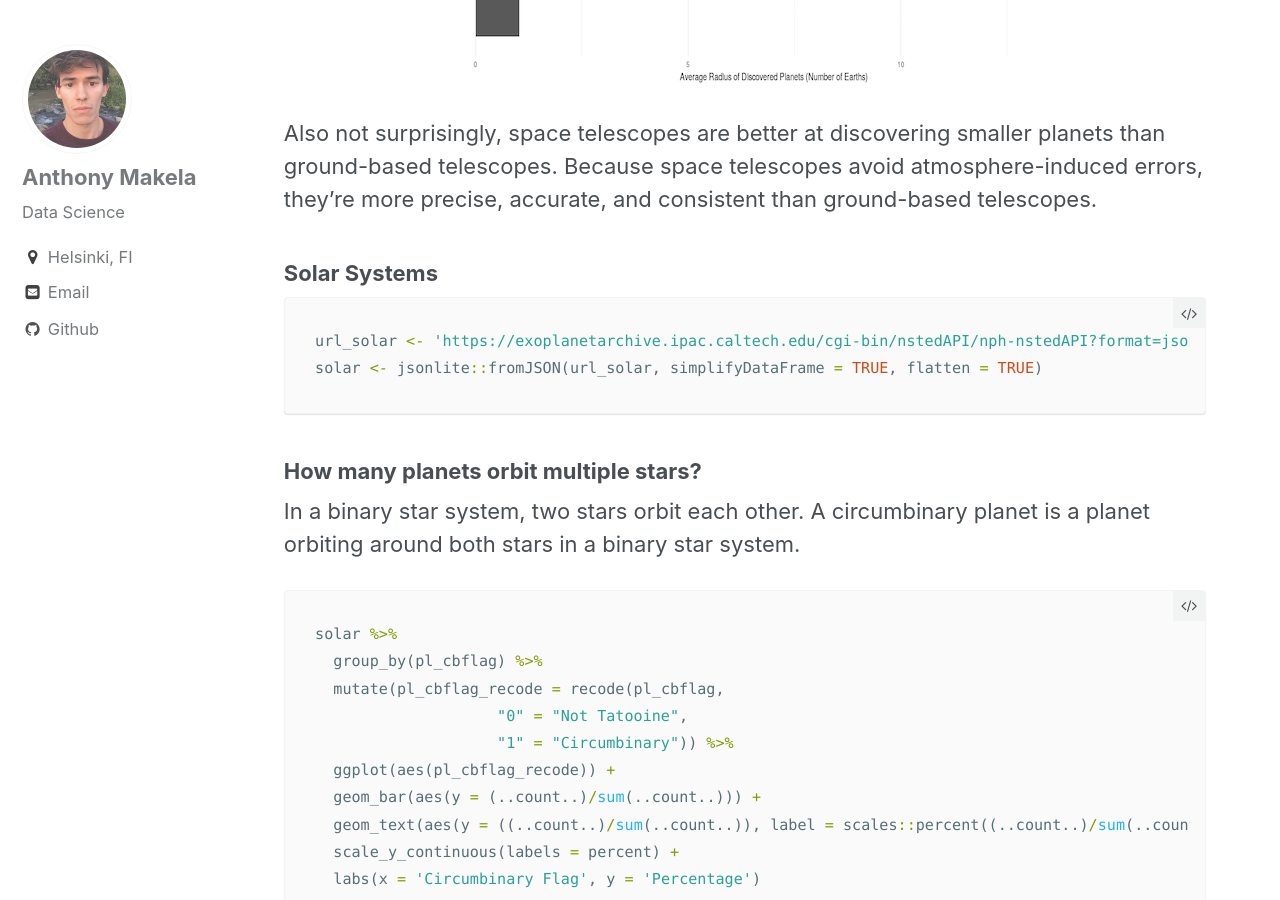
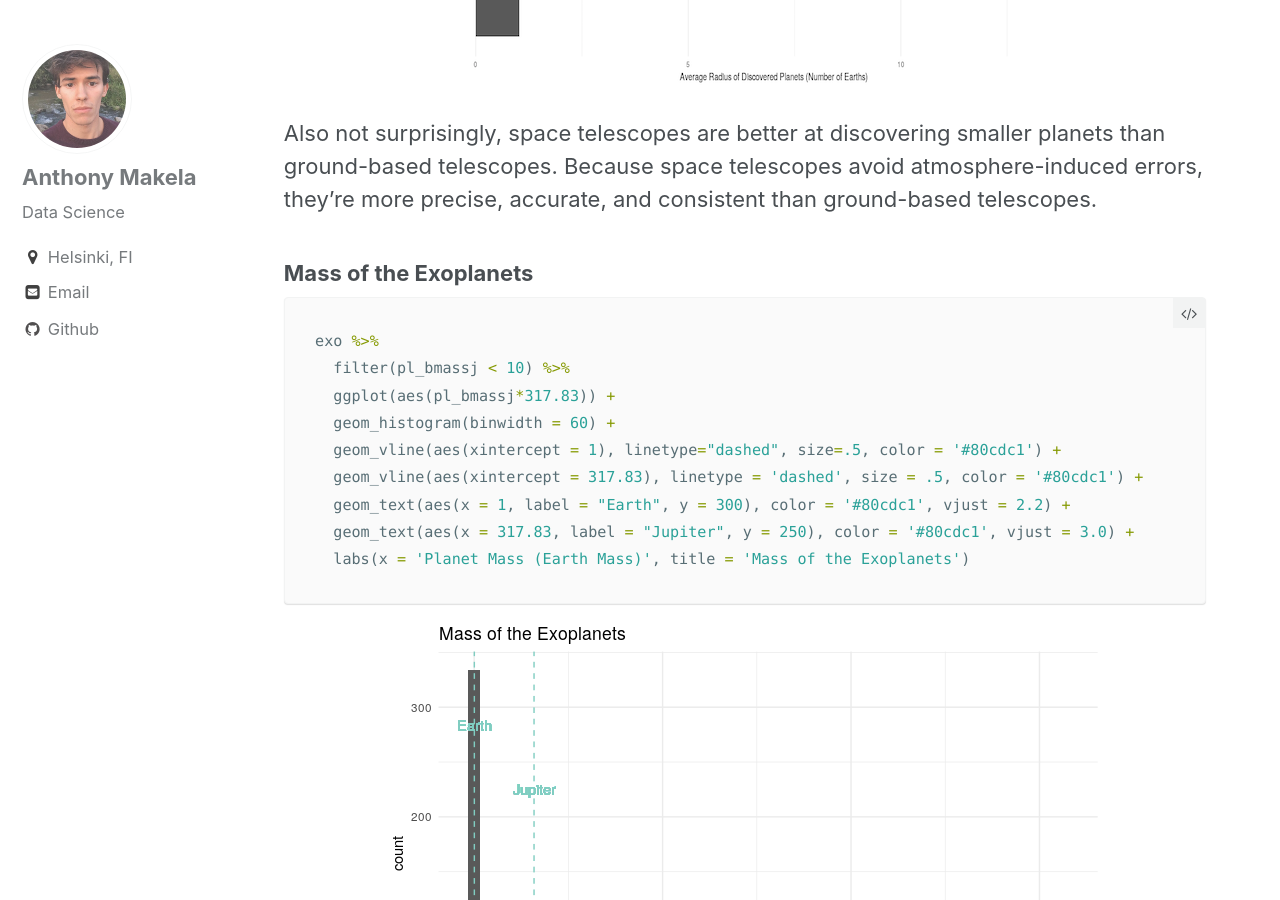
Before and after one commit to anthonymakela/anthonymakela.github.io, a Jekyll site: the page built from _posts/2019-01-01-Analysis-On-Exoplanets.md, in a window 1280 px wide and 900 px high, scrolled down 11158 px. Built offline with Jekyll 4.4.1, drawn with Linux system fonts in a browser that asks for light colours; nearby versions of some CDN libraries; some of the changed text lies outside the part shown.

Commit message:
Exoplanets

````diff
--- a/_posts/2019-01-01-Analysis-On-Exoplanets.md
+++ b/_posts/2019-01-01-Analysis-On-Exoplanets.md
@@ -69,7 +69,7 @@ exo %>%
 
 <div style="text-align:center" markdown="1">
 
-![Differencing]({{ base_path }}/images/discov.png)
+![Differencing]({{ base_path }}/images/num_discoveries.png)
 
 </div>
 
@@ -274,6 +274,26 @@ exo %>%
 
 Also not surprisingly, space telescopes are better at discovering smaller planets than ground-based telescopes. Because space telescopes avoid atmosphere-induced errors, they're more precise, accurate, and consistent than ground-based telescopes.
 
+### Mass of the Exoplanets
+
+``` r
+exo %>%
+  filter(pl_bmassj < 10) %>%
+  ggplot(aes(pl_bmassj*317.83)) +
+  geom_histogram(binwidth = 60) +
+  geom_vline(aes(xintercept = 1), linetype="dashed", size=.5, color = '#80cdc1') +
+  geom_vline(aes(xintercept = 317.83), linetype = 'dashed', size = .5, color = '#80cdc1') +
+  geom_text(aes(x = 1, label = "Earth", y = 300), color = '#80cdc1', vjust = 2.2) +
+  geom_text(aes(x = 317.83, label = "Jupiter", y = 250), color = '#80cdc1', vjust = 3.0) +
+  labs(x = 'Planet Mass (Earth Mass)', title = 'Mass of the Exoplanets')
+```
+
+<div style="text-align:center" markdown="1">
+
+![Differencing]({{ base_path }}/images/exo_mass.png)
+
+</div>
+
 ### Solar Systems
 
 ``` r
````
Also changed, not shown: images/exo_mass.png (added), 1 other file.
